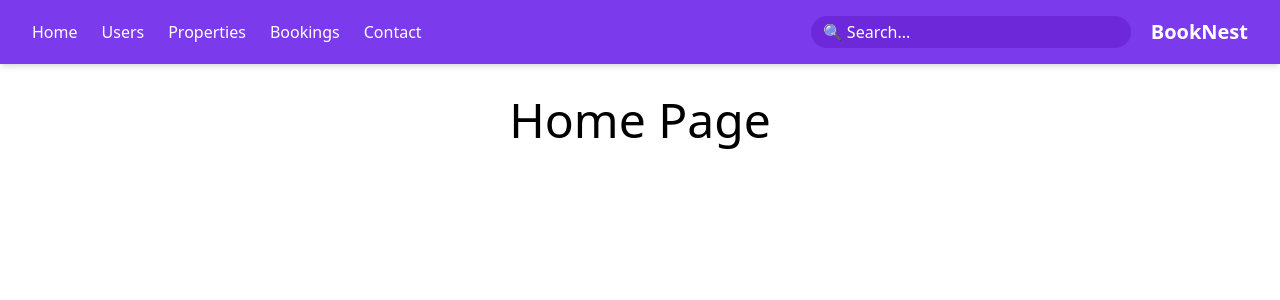
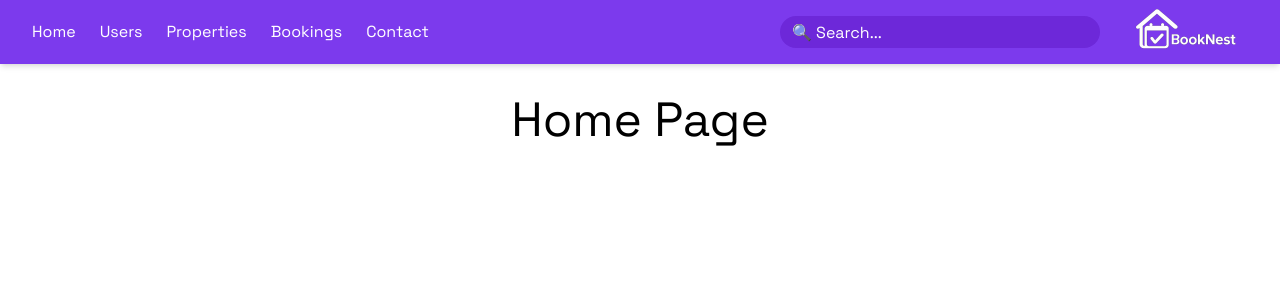
Before and after one commit to Russi92/BookNest-React, a React (Vite) app: page / in a window 1280 px wide. Shown: the top 300 px of the page. Built offline with nearby package versions, Linux system fonts and the light colour scheme.

Commit message:
add new logo

```diff
--- a/index.html
+++ b/index.html
@@ -4,6 +4,10 @@
     <meta charset="UTF-8" />
     <link rel="icon" type="image/svg+xml" href="/vite.svg" />
     <meta name="viewport" content="width=device-width, initial-scale=1.0" />
+    <link rel="preconnect" href="https://fonts.googleapis.com">
+<link rel="preconnect" href="https://fonts.gstatic.com" crossorigin>
+<link href="https://fonts.googleapis.com/css2?family=Space+Grotesk:wght@400;500;600;700&display=swap" rel="stylesheet">
+
     <title>Book Nest</title>
   </head>
   <body>
--- a/src/App.css
+++ b/src/App.css
@@ -0,0 +1,3 @@
+*{
+    font-family: 'Space Grotesk', sans-serif;
+}
--- a/src/App.jsx
+++ b/src/App.jsx
@@ -19,9 +19,9 @@
 
           <Route path='/' element={<Home />}/>
 
+          <Route path='/users' element={<Users />}/>
+
           <Route path='/properties' element={<Properties />}/>
-
-          <Route path='/users' element={<Users />}/>
 
           <Route path='/contact us' element={<Contact />}/>
 
--- a/src/components/Navbar.jsx
+++ b/src/components/Navbar.jsx
@@ -28,7 +28,7 @@
 
 
           {/* Logo */}
-          <div className='flex'>
+          <div className='flex items-center'>
 
           <div className='md:flex hidden space-x-6'>
           <input
@@ -40,7 +40,7 @@
           </div>
 
           <Link to='/' className="flex-shrink-0 flex items-center text-xl font-bold text-white">
-            BookNest
+          <img src="../../public/logo.png" alt="" className='w-32'/>
           </Link>
           </div>
 
--- a/src/index.css
+++ b/src/index.css
@@ -1,3 +1,5 @@
+
+
 @tailwind base;
 @tailwind components;
 @tailwind utilities;
```
Also changed, not shown: public/logo.png (added), src/api.js (line endings or trailing spaces).
